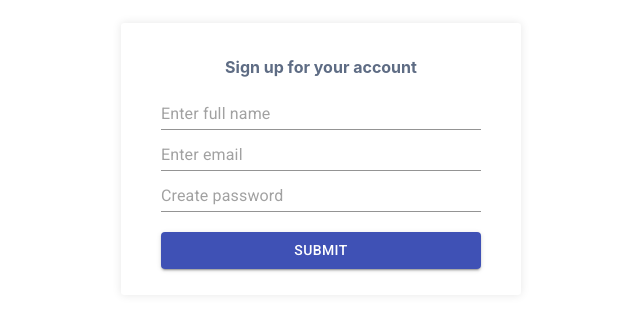
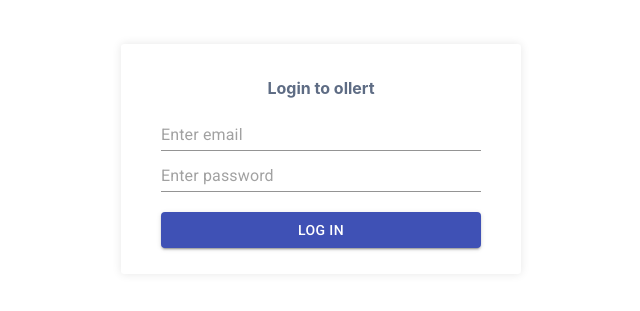
Before and after one commit to AlcidesA/ollert-client, a React (Create React App) app: page / in a window 1280 px wide. Shown: the part 241-552 px from the top of the page, without its empty margins (319-959 px from the left). Built offline with nearby package versions, Linux system fonts and the light colour scheme; no server answers.

Commit message:
add login screen

```diff
--- /dev/null
+++ b/src/Login/index.tsx
@@ -0,0 +1,57 @@
+import React from 'react'
+import * as Yup from 'yup'
+import { useFormik } from 'formik'
+import { Section, Title, Wrapper } from './styles'
+import { Button, TextField, Box } from '@material-ui/core'
+
+const Login = () => {
+  const formik = useFormik({
+    initialValues: {
+      email: '',
+      password: ''
+    },
+    validationSchema: Yup.object({
+      email: Yup.string().email('Invalid email address').required('Required'),
+      password: Yup.string().required()
+    }),
+    onSubmit: async values => {
+      console.log(values)
+    }
+  })
+
+  return (
+    <Section>
+      <Wrapper>
+        <Title>Login to ollert</Title>
+
+        <form action="#" onSubmit={formik.handleSubmit}>
+          <TextField
+            fullWidth
+            margin="dense"
+            name="email"
+            type="email"
+            placeholder="Enter email"
+            onChange={formik.handleChange}
+            value={formik.values.email}
+          />
+
+          <TextField
+            fullWidth
+            margin="dense"
+            name="password"
+            type="password"
+            placeholder="Enter password"
+            onChange={formik.handleChange}
+            value={formik.values.password}
+          />
+
+          <Box mt={2}>
+            <Button fullWidth type="submit" color="primary" variant="contained">Log in</Button>
+          </Box>
+        </form>
+      </Wrapper>
+    </Section>
+  )
+}
+
+export default Login
--- /dev/null
+++ b/src/Login/styles.ts
@@ -0,0 +1,27 @@
+import styled from 'styled-components'
+
+export const Section = styled.section`
+    display: flex;
+    align-items: center;
+    justify-content: center;
+    min-height: 100vh;
+`
+
+export const Wrapper = styled.div`
+    max-width: 25rem;
+    border-radius: 0.2rem;
+    padding: 1.625rem 2.5rem;
+
+    @media (min-width: 768px){
+        background-color: #FFF;
+        box-shadow: rgba(0, 0, 0, 0.1) 0 0 10px;
+    }
+`
+
+export const Title = styled.h1`
+    display: block;
+    margin: 0.5rem 0 1rem;
+    font-size: 1rem;
+    text-align: center;
+    color: #5E6C84;
+`
--- a/src/routes.tsx
+++ b/src/routes.tsx
@@ -1,7 +1,8 @@
 import React from 'react'
 import { Router, Route, Switch } from 'react-router-dom'
 import { createBrowserHistory } from 'history'
-import SignupForm from './Signup'
+import Signup from './Signup'
+import Login from './Login'
 
 const history = createBrowserHistory()
 
@@ -9,7 +10,8 @@
   return (
     <Router history={history}>
       <Switch>
-        <Route exact path="/" component={SignupForm}></Route>
+        <Route exact path="/" component={Login}></Route>
+        <Route path="/signup" component={Signup}></Route>
       </Switch>
     </Router>
   )
```
